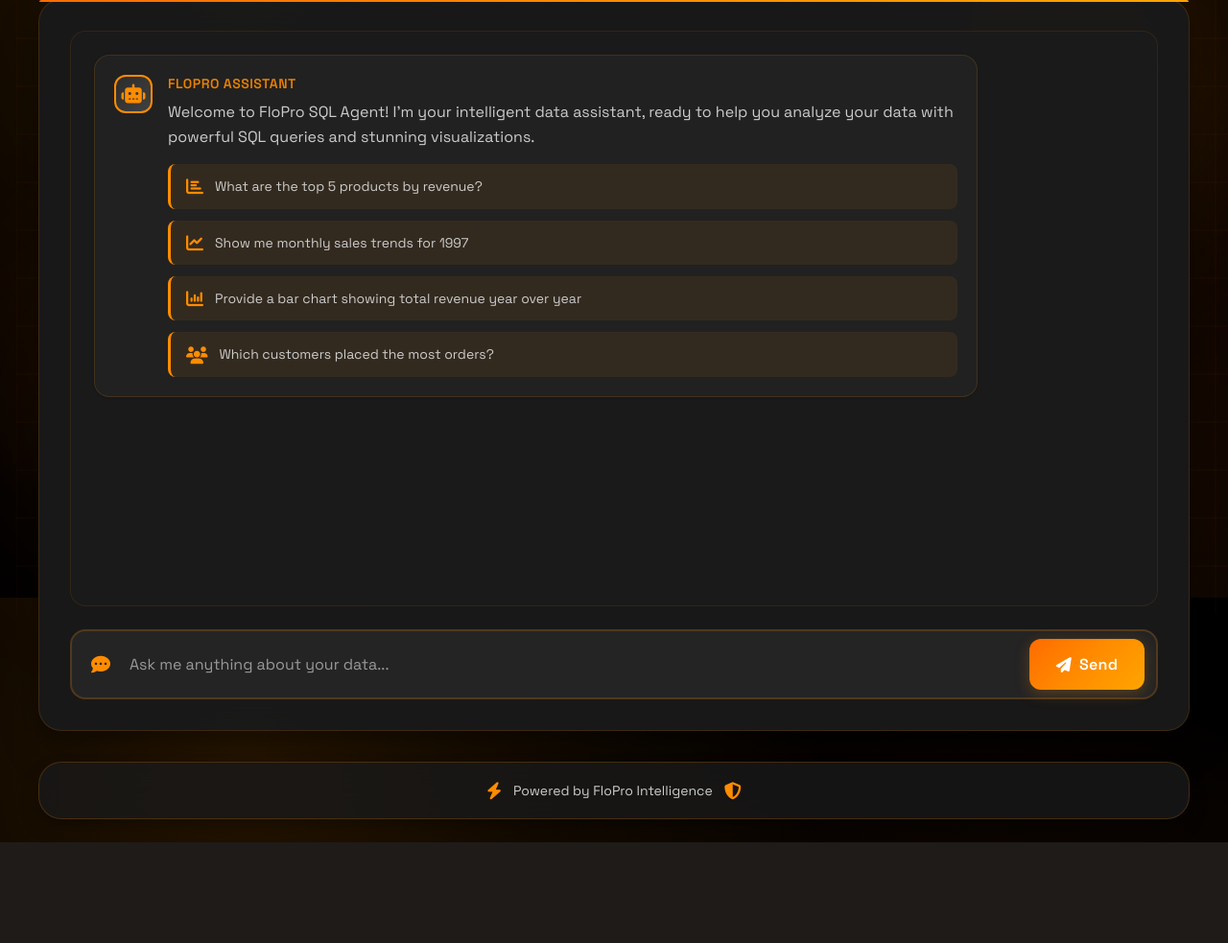
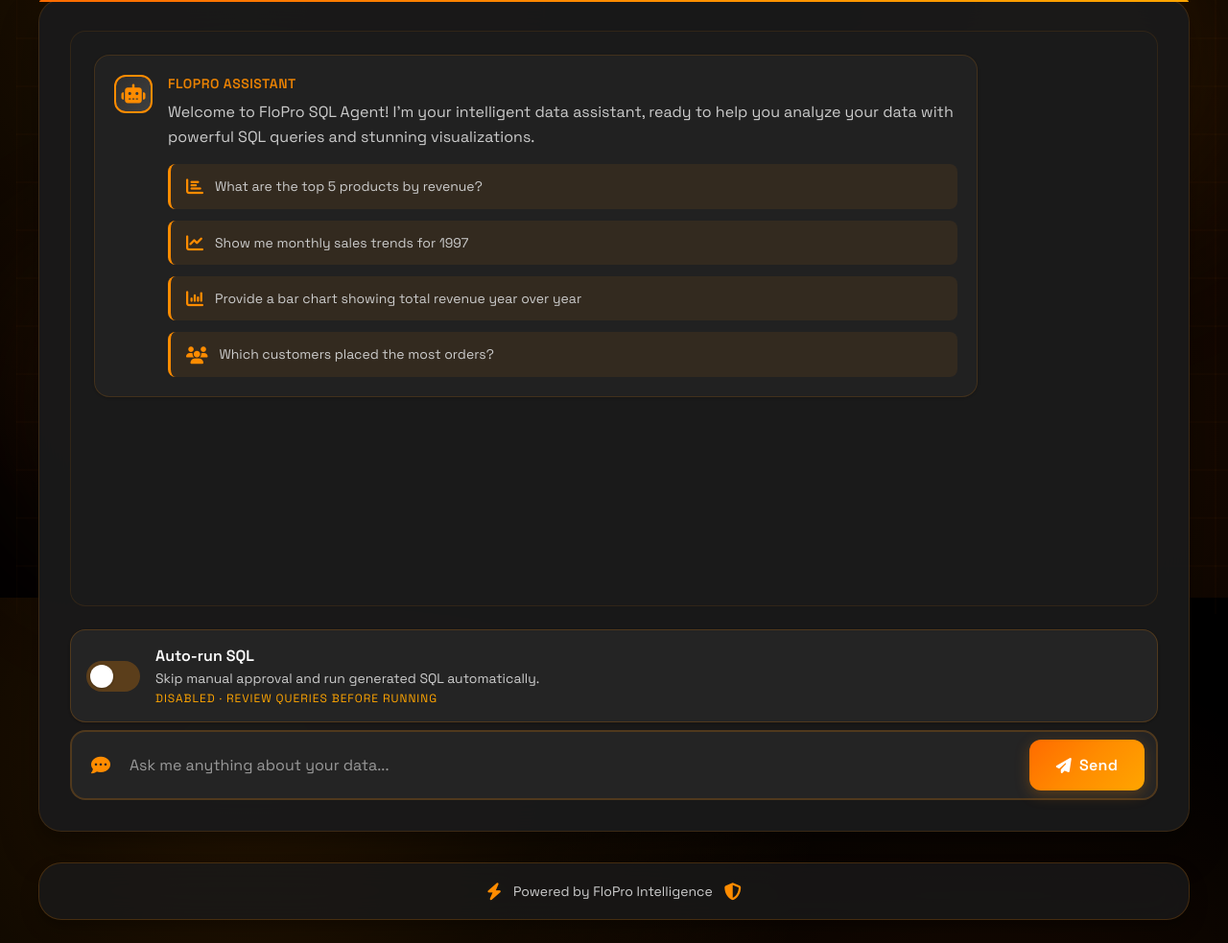
Before and after one commit to liamdatt/sqlchat, a Django app: page / in a window 1280 px wide. Shown: the part 177-1160 px from the top of the page at 96% size. Before the commit the page ends 1055 px from the top, so only its background shows below. Run offline with Django 4.2, Linux system fonts and the light colour scheme.

Commit message:
Add auto-run SQL toggle and handling

```diff
--- a/chat_app/static/chat_app/script.js
+++ b/chat_app/static/chat_app/script.js
@@ -17,6 +17,9 @@ const csrftoken = getCookie('csrftoken');
 // or passed via a data attribute because Django template tags don't work in static JS files.
 // For now, we expect it to be globally available or we fetch it dynamically.
 let askAgentUrl = '/ask/'; // Default, will be overridden if script in HTML sets it
+
+const AUTO_EXECUTE_STORAGE_KEY = 'flopro-auto-execute-sql';
+let autoExecuteSqlEnabled = false;
 
 const loadingSpinner = document.getElementById('loadingSpinner');
 
@@ -280,7 +283,7 @@ async function sendQuestion() {
     displayMessage('You', question, 'user');
     userInput.value = '';
 
-    const data = { question: question };
+    const data = { question: question, auto_execute_sql: autoExecuteSqlEnabled };
     if (window.askAgentUrlGlobal) askAgentUrl = window.askAgentUrlGlobal; // Use global var set in HTML
 
     const result = await sendRequest(askAgentUrl, data);
@@ -381,7 +384,7 @@ async function approveSqlInline(approvedSql) {
     // Display a simple confirmation message
     displayMessage('You', `(Approved SQL)`, 'user');
 
-    const data = { approved_sql: approvedSql };
+    const data = { approved_sql: approvedSql, auto_execute_sql: autoExecuteSqlEnabled };
     if (window.askAgentUrlGlobal) askAgentUrl = window.askAgentUrlGlobal;
     const result = await sendRequest(askAgentUrl, data);
 
@@ -405,7 +408,7 @@ async function approveSql() {
     }
     displayMessage('You', `(Approved SQL)`);
 
-    const data = { approved_sql: approvedSql };
+    const data = { approved_sql: approvedSql, auto_execute_sql: autoExecuteSqlEnabled };
     if (window.askAgentUrlGlobal) askAgentUrl = window.askAgentUrlGlobal; // Use global var set in HTML
     const result = await sendRequest(askAgentUrl, data);
 
@@ -436,6 +439,32 @@ function handleKeyPress(event) {
 
 // Event listeners should be added after the DOM is fully loaded
 document.addEventListener('DOMContentLoaded', () => {
+    const autoExecuteToggle = document.getElementById('autoExecuteToggle');
+    const statusText = document.getElementById('autoExecuteStatusText');
+
+    const updateAutoExecuteStatusText = () => {
+        if (!statusText) return;
+        statusText.textContent = autoExecuteSqlEnabled
+            ? 'Enabled · SQL queries run immediately'
+            : 'Disabled · Review queries before running';
+    };
+
+    const storedPreference = localStorage.getItem(AUTO_EXECUTE_STORAGE_KEY);
+    if (storedPreference !== null) {
+        autoExecuteSqlEnabled = storedPreference === 'true';
+    }
+
+    if (autoExecuteToggle) {
+        autoExecuteToggle.checked = autoExecuteSqlEnabled;
+        autoExecuteToggle.addEventListener('change', () => {
+            autoExecuteSqlEnabled = autoExecuteToggle.checked;
+            localStorage.setItem(AUTO_EXECUTE_STORAGE_KEY, autoExecuteSqlEnabled ? 'true' : 'false');
+            updateAutoExecuteStatusText();
+        });
+    }
+
+    updateAutoExecuteStatusText();
+
     const sendButton = document.getElementById('sendButton');
     if (sendButton) {
         sendButton.addEventListener('click', sendQuestion);
--- a/chat_app/static/chat_app/style.css
+++ b/chat_app/static/chat_app/style.css
@@ -472,6 +472,98 @@ header::before {
     border: 2px solid #ff6b6b;
 }
 
+/* Preferences Toggle */
+.preferences-panel {
+    margin-top: var(--spacing-4);
+    margin-bottom: var(--spacing-2);
+    padding: var(--spacing-4);
+    background: rgba(45, 45, 45, 0.6);
+    border: 1px solid rgba(255, 140, 0, 0.2);
+    border-radius: var(--radius-xl);
+    box-shadow: var(--shadow-sm);
+}
+
+.toggle-wrapper {
+    display: flex;
+    align-items: center;
+    gap: var(--spacing-4);
+}
+
+.switch {
+    position: relative;
+    display: inline-block;
+    width: 56px;
+    height: 32px;
+}
+
+.switch input {
+    opacity: 0;
+    width: 0;
+    height: 0;
+}
+
+.slider {
+    position: absolute;
+    cursor: pointer;
+    top: 0;
+    left: 0;
+    right: 0;
+    bottom: 0;
+    background: rgba(255, 140, 0, 0.25);
+    transition: var(--transition-normal);
+    border-radius: var(--radius-full);
+}
+
+.slider::before {
+    position: absolute;
+    content: "";
+    height: 24px;
+    width: 24px;
+    left: 4px;
+    top: 4px;
+    background: var(--white);
+    border-radius: 50%;
+    transition: var(--transition-normal);
+    box-shadow: var(--shadow-sm);
+}
+
+.switch input:checked + .slider {
+    background: var(--accent-gradient);
+}
+
+.switch input:checked + .slider::before {
+    transform: translateX(24px);
+    background: var(--primary-orange);
+}
+
+.switch:focus-within .slider {
+    box-shadow: var(--shadow-outline);
+}
+
+.toggle-copy {
+    display: flex;
+    flex-direction: column;
+    gap: var(--spacing-1);
+}
+
+.toggle-title {
+    font-weight: 600;
+    font-size: var(--font-size-md);
+    color: var(--white);
+}
+
+.toggle-description {
+    font-size: var(--font-size-sm);
+    color: var(--gray-light);
+}
+
+.toggle-status {
+    font-size: var(--font-size-xs);
+    color: var(--primary-orange-light);
+    text-transform: uppercase;
+    letter-spacing: 0.08em;
+}
+
 /* Input Area */
 .input-area {
     display: flex;
--- a/chat_app/templates/chat_app/index.html
+++ b/chat_app/templates/chat_app/index.html
@@ -62,6 +62,20 @@
             <!-- Chat messages will appear here -->
         </div>
 
+        <div class="preferences-panel" role="group" aria-labelledby="autoExecuteTitle">
+            <div class="toggle-wrapper">
+                <label class="switch" aria-label="Toggle automatic SQL execution">
+                    <input type="checkbox" id="autoExecuteToggle" aria-describedby="autoExecuteDescription">
+                    <span class="slider"></span>
+                </label>
+                <div class="toggle-copy">
+                    <span id="autoExecuteTitle" class="toggle-title">Auto-run SQL</span>
+                    <span id="autoExecuteDescription" class="toggle-description">Skip manual approval and run generated SQL automatically.</span>
+                    <span id="autoExecuteStatusText" class="toggle-status"></span>
+                </div>
+            </div>
+        </div>
+
         <div class="input-area">
             <div class="input-wrapper">
                 <i class="fas fa-comment-dots input-icon"></i>
--- a/chat_app/views.py
+++ b/chat_app/views.py
@@ -46,6 +46,91 @@ except ImportError:
 # For simplicity, we call it here, but consider Django's app loading mechanisms for production.
 agent_logic.initialize_agent()
 
+
+def _clear_pending_sql_state(request):
+    """Remove any session keys that track outstanding SQL approvals."""
+    keys_to_clear = [
+        'pending_sql',
+        'pending_question',
+        'pending_tool_input',
+        'pending_agent_scratchpad',
+        'resume_chat_history',
+    ]
+    for key in keys_to_clear:
+        if key in request.session:
+            del request.session[key]
+
+
+def _execute_sql_and_resume(
+    request,
+    sql_to_execute,
+    original_question,
+    interrupted_scratchpad,
+    current_chat_history_for_resume,
+    chat_history,
+):
+    """Execute SQL, feed the results back into the agent, and return the response."""
+
+    sql_execution_output = agent_logic.execute_sql_query(sql_to_execute)
+
+    if isinstance(sql_execution_output, str):
+        chat_history.append({"role": "assistant", "content": sql_execution_output})
+        request.session['chat_history'] = chat_history
+        _clear_pending_sql_state(request)
+        return JsonResponse({'error': sql_execution_output})
+    elif isinstance(sql_execution_output, dict):
+        sql_result_json_str = json.dumps(sql_execution_output)
+        resumed_scratchpad = f"{interrupted_scratchpad}Observation: {sql_result_json_str}\n"
+    else:
+        error_msg = "Internal error: Unexpected SQL execution result type."
+        chat_history.append({"role": "assistant", "content": error_msg})
+        request.session['chat_history'] = chat_history
+        _clear_pending_sql_state(request)
+        return JsonResponse({'error': error_msg})
+
+    try:
+        auto_tools = agent_logic.get_auto_execute_tools()
+        result = agent_logic.run_agent_invoke_with_tools(
+            prompt=original_question,
+            chat_history_list_of_dicts=current_chat_history_for_resume,
+            agent_scratchpad_str=resumed_scratchpad,
+            custom_tools=auto_tools,
+        )
+        agent_output = result.get('output', str(result))
+
+        chat_history.append({"role": "assistant", "content": agent_output})
+        request.session['chat_history'] = chat_history
+        _clear_pending_sql_state(request)
+        return JsonResponse({'answer': agent_output})
+
+    except agent_logic.SQLApprovalRequired as e_resume:
+        if request.session.get('auto_execute_sql'):
+            return _execute_sql_and_resume(
+                request,
+                e_resume.sql,
+                original_question,
+                e_resume.agent_scratchpad,
+                current_chat_history_for_resume,
+                chat_history,
+            )
+
+        request.session['pending_sql'] = e_resume.sql
+        request.session['pending_question'] = original_question
+        request.session['pending_tool_input'] = e_resume.tool_input
+        request.session['pending_agent_scratchpad'] = e_resume.agent_scratchpad
+        request.session['resume_chat_history'] = current_chat_history_for_resume
+        return JsonResponse({
+            'sql_to_approve': e_resume.sql,
+            'tool_input': e_resume.tool_input
+        })
+
+    except Exception as e_resume_general:
+        error_message = f"Error processing request after SQL approval: {str(e_resume_general)}"
+        chat_history.append({"role": "assistant", "content": error_message})
+        request.session['chat_history'] = chat_history
+        _clear_pending_sql_state(request)
+        return JsonResponse({'error': error_message})
+
 def chat_view(request):
     # Clear ALL relevant session state when the main chat page is loaded
     keys_to_clear = [
@@ -67,6 +152,11 @@ def ask_agent_view(request):
             user_question = data.get('question')
             approved_sql = data.get('approved_sql')
 
+            if 'auto_execute_sql' in data:
+                request.session['auto_execute_sql'] = bool(data['auto_execute_sql'])
+
+            auto_execute_sql = request.session.get('auto_execute_sql', False)
+
             # Always get chat_history; it's initialized by chat_view or appended to.
             chat_history = request.session.get('chat_history', [])
 
@@ -75,67 +165,16 @@ def ask_agent_view(request):
                 original_question = request.session.pop('pending_question', 'Error: Original question not found in session.')
                 interrupted_scratchpad = request.session.pop('pending_agent_scratchpad', '')
                 current_chat_history_for_resume = request.session.pop('resume_chat_history', list(chat_history))
+                request.session.pop('pending_tool_input', None)
 
-                sql_execution_output = agent_logic.execute_sql_query(sql_to_execute)
-
-                resumed_scratchpad = ""
-                if isinstance(sql_execution_output, str): # Error case
-                    # Append error to chat and return
-                    chat_history.append({"role": "assistant", "content": sql_execution_output})
-                    request.session['chat_history'] = chat_history
-                    return JsonResponse({'error': sql_execution_output})
-                elif isinstance(sql_execution_output, dict): # Success case, dict with columns/rows
-                    sql_result_json_str = json.dumps(sql_execution_output)
-                    resumed_scratchpad = f"{interrupted_scratchpad}Observation: {sql_result_json_str}\n"
-                else:
-                    # Unexpected type from execute_sql_query
-                    error_msg = "Internal error: Unexpected SQL execution result type."
-                    chat_history.append({"role": "assistant", "content": error_msg})
-                    request.session['chat_history'] = chat_history
-                    return JsonResponse({'error': error_msg})
-
-                try:
-                    auto_tools = agent_logic.get_auto_execute_tools()
-                    result = agent_logic.run_agent_invoke_with_tools(
-                        prompt=original_question,
-                        chat_history_list_of_dicts=current_chat_history_for_resume,
-                        agent_scratchpad_str=resumed_scratchpad,
-                        custom_tools=auto_tools,
-                    )
-                    agent_output = result.get('output', str(result))
-
-                    # Append to the main chat_history for display
-                    chat_history.append({"role": "assistant", "content": agent_output})
-                    request.session['chat_history'] = chat_history
-
-                    # Clear any remaining SQL-specific pending state after successful resumption
-                    if 'pending_sql' in request.session: del request.session['pending_sql']
-                    if 'pending_tool_input' in request.session: del request.session['pending_tool_input']
-
-                    return JsonResponse({'answer': agent_output})
-
-                except agent_logic.SQLApprovalRequired as e_resume:
-                    request.session['pending_sql'] = e_resume.sql
-                    request.session['pending_question'] = original_question # Keep the original question context
-                    request.session['pending_tool_input'] = e_resume.tool_input
-                    request.session['pending_agent_scratchpad'] = e_resume.agent_scratchpad
-                    # Save the history that led to *this specific* SQL approval request for resumption
-                    request.session['resume_chat_history'] = current_chat_history_for_resume
-                    return JsonResponse({
-                        'sql_to_approve': e_resume.sql,
-                        'tool_input': e_resume.tool_input
-                    })
-                except Exception as e_resume_general:
-                    error_message = f"Error processing request after SQL approval: {str(e_resume_general)}"
-                    chat_history.append({"role": "assistant", "content": error_message})
-                    request.session['chat_history'] = chat_history
-                    # Clear pending SQL state on error during resumption
-                    if 'pending_sql' in request.session: del request.session['pending_sql']
-                    if 'pending_question' in request.session: del request.session['pending_question'] # Clear potentially stale question
-                    if 'pending_tool_input' in request.session: del request.session['pending_tool_input']
-                    if 'pending_agent_scratchpad' in request.session: del request.session['pending_agent_scratchpad']
-                    if 'resume_chat_history' in request.session: del request.session['resume_chat_history']
-                    return JsonResponse({'error': error_message})
+                return _execute_sql_and_resume(
+                    request,
+                    sql_to_execute,
+                    original_question,
+                    interrupted_scratchpad,
+                    current_chat_history_for_resume,
+                    chat_history,
+                )
 
             elif user_question:
                 # New question from user
@@ -154,17 +193,22 @@ def ask_agent_view(request):
                     chat_history.append({"role": "assistant", "content": agent_output})
                     request.session['chat_history'] = chat_history
 
-                    # If direct answer, clear any potential SQL state from other (failed/old) flows
-                    # This is important if a previous question in the same session needed SQL but this one doesn't.
-                    if 'pending_sql' in request.session: del request.session['pending_sql']
-                    if 'pending_question' in request.session: del request.session['pending_question']
-                    if 'pending_tool_input' in request.session: del request.session['pending_tool_input']
-                    if 'pending_agent_scratchpad' in request.session: del request.session['pending_agent_scratchpad']
-                    if 'resume_chat_history' in request.session: del request.session['resume_chat_history']
+                    _clear_pending_sql_state(request)
 
                     return JsonResponse({'answer': agent_output})
 
                 except agent_logic.SQLApprovalRequired as e:
+                    if auto_execute_sql:
+                        request.session['resume_chat_history'] = list(chat_history)
+                        return _execute_sql_and_resume(
+                            request,
+                            e.sql,
+                            user_question,
+                            e.agent_scratchpad,
+                            request.session['resume_chat_history'],
+                            chat_history,
+                        )
+
                     request.session['pending_sql'] = e.sql
                     request.session['pending_question'] = user_question
                     request.session['pending_tool_input'] = e.tool_input
```
